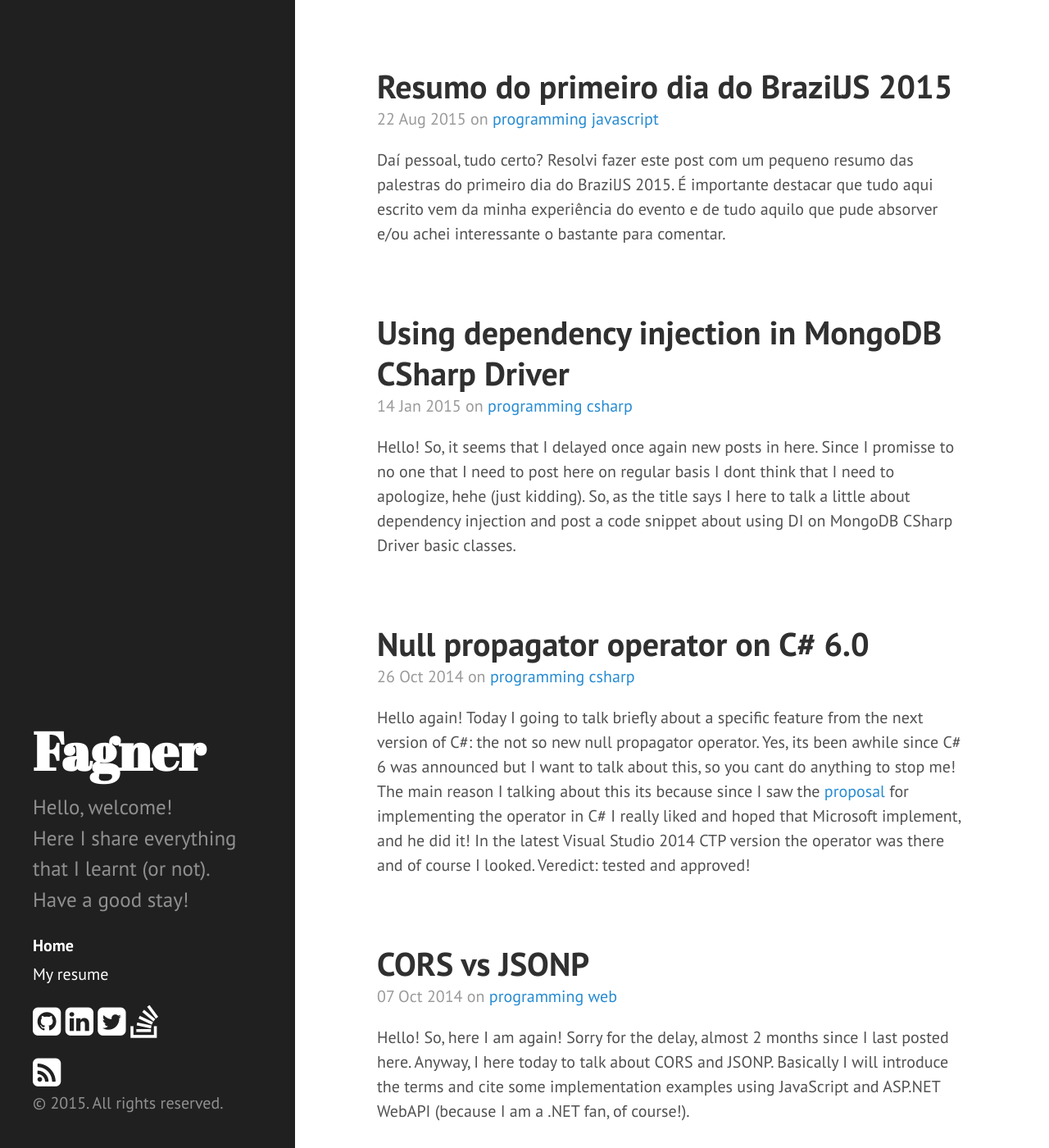
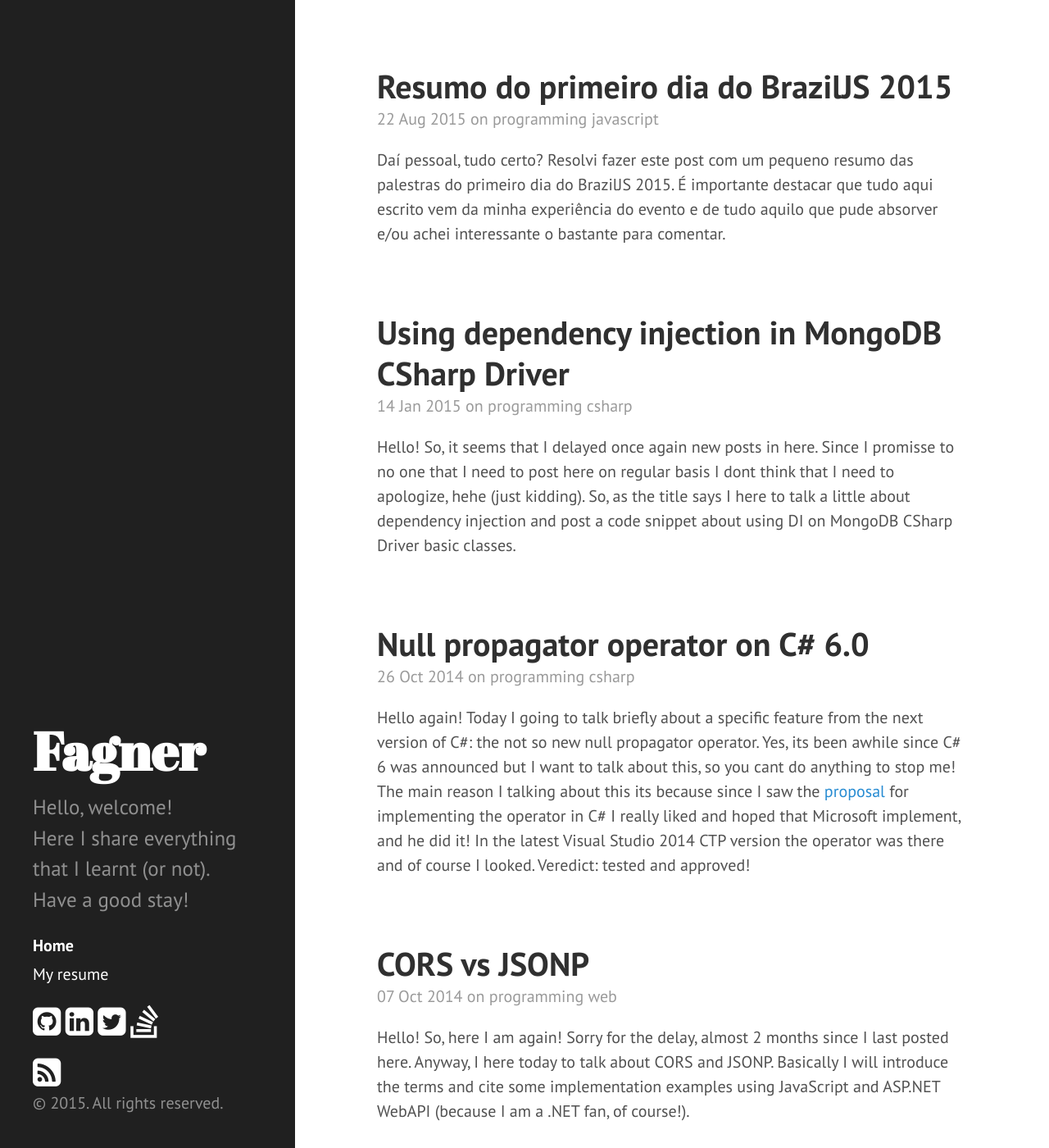
Before and after one commit to fagnercarvalho/fagnercarvalho.github.io, a Jekyll site: the page built from index.html, in a window 1280 px wide and 1400 px high. Shown: the whole window at 82% size. Built offline with Jekyll 4.4.1, drawn with Linux system fonts in a browser that asks for light colours; nearby versions of some CDN libraries; Markdown is read by kramdown in place of the engine named in the settings; the list of posts is cut into pages by our own code; some of the changed text lies outside the part shown.

Commit message:
Removing links from post categories temporarily until a new Jekyll host starts to be used

```diff
--- a/_layouts/post.html
+++ b/_layouts/post.html
@@ -7,7 +7,7 @@ layout: default
   <span class="post-date">
     {{ page.date | date_to_string }} on
     {% for category in page.categories %}
-        <a href="{{ site.baseurl }}{{ category }}">{{ category }}</a>
+        {{ category }}
     {% endfor %}
   </span>
   {{ content }}
--- a/index.html
+++ b/index.html
@@ -26,7 +26,7 @@ title: Home
     <time datetime="{{ post.date | date_to_xmlschema }}" class="post-date">
       {{ post.date | date_to_string }} on
       {% for category in post.categories %}
-        <a href="{{ site.baseurl }}{{ category }}">{{ category }}</a>
+        {{ category }}
       {% endfor %}
     </time>
 
```
